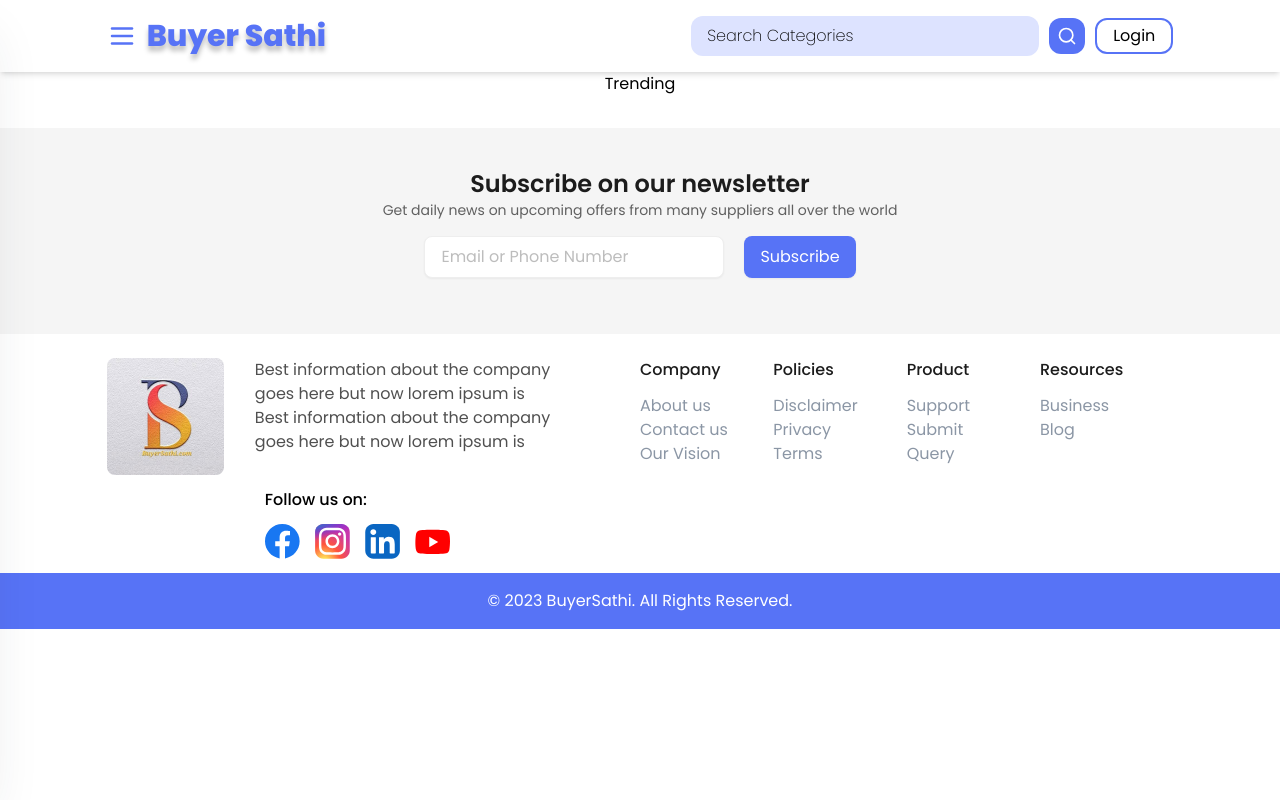
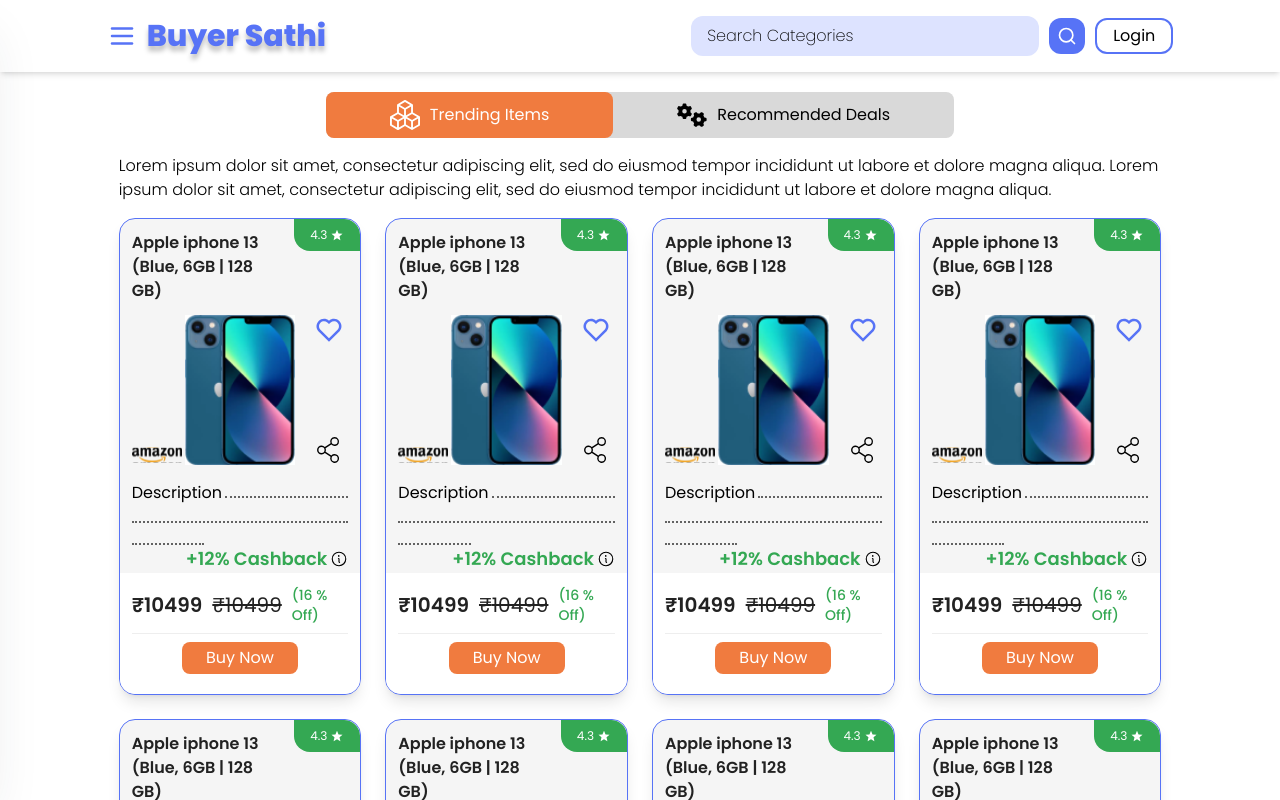
Before and after one commit to Hibbanur-Rahman/buyer-saathi, a React (Vite) app: page /trending in a window 1280 px wide. Shown: the top 800 px of the page. Built offline with nearby package versions, Linux system fonts and the light colour scheme.

Commit message:
adding the product recommended ui

```diff
--- a/src/App.jsx
+++ b/src/App.jsx
@@ -17,7 +17,9 @@
         <Routes>
           <Route path="/" element={<Home />} />
           <Route path="/product-category" element={<ProductCategory />} />
+          <Route path="/product-services" element={<ProductCategory />} />
           <Route path="/trending" element={<Trending />} />
+          <Route path="/recommended" element={<Trending />} />
         </Routes>
       </div>
       <Footer />
--- a/src/components/productItemCard.jsx
+++ b/src/components/productItemCard.jsx
@@ -7,7 +7,7 @@
 const ProductItemCard = (props) => {
   const [wishlist, setWishlist] = useState(false);
   return (
-    <div className="md:w-3/12 w-6/12 flex md:p-0 md:py-0 py-3 md:px-0 px-2 flex-shrink-0">
+    <div className="md:w-3/12 w-6/12 flex md:p-0 md:py-0 py-3 md:px-3 px-2 flex-shrink-0">
       <div className=" relative w-full bg-[#F5F5F5] rounded-2xl overflow-hidden border-[1px] shadow-lg p-0 border-primary">
         <div className="flex md:flex-row flex-col-reverse  w-full md:justify-between">
           <h1 className="p-3 font-semibold text-[#222222] md:text-base text-sm md:mt-0 mt-6">
--- a/src/views/trending.jsx
+++ b/src/views/trending.jsx
@@ -1,9 +1,259 @@
-import React from 'react'
+import React, { useState } from "react";
+import { BsBoxes } from "react-icons/bs";
+import { FaGears } from "react-icons/fa6";
+import itemImg1 from "../assets/images/item-img-1.png";
+import amazonLogo from "../assets/images/amazon-logo.svg";
+import ProductItemCard from "../components/productItemCard";
 
 const Trending = () => {
+  const [isTrendingItemsShow, setIsTrendingItemsShow] = useState(true);
   return (
-    <div>Trending</div>
-  )
-}
+    <div className="md:w-10/12 w-full flex flex-col items-center">
+      <div className="w-max mt-5 flex items-center justify-center rounded-lg bg-[#D9D9D9]">
+        <div
+          className={`${
+            isTrendingItemsShow ? "bg-[#F07B3F] rounded-lg" : ""
+          }  md:px-16 px-3 py-2 cursor-pointer gap-[10px] flex items-center justify-center`}
+          onClick={() => setIsTrendingItemsShow(true)}
+        >
+          <BsBoxes
+            className={` ${
+              isTrendingItemsShow ? "text-white" : "text-black"
+            }  md:text-3xl text-lg `}
+          />
+          <p
+            className={`md:text-base text-xs ${
+              isTrendingItemsShow ? "text-white" : "text-black"
+            }  `}
+          >
+            Trending Items
+          </p>
+        </div>
+        <div
+          className={`${
+            isTrendingItemsShow ? "" : "bg-[#34A853] rounded-lg"
+          } md:px-16 px-3 py-2 cursor-pointer gap-[10px] flex items-center justify-center`}
+          onClick={() => setIsTrendingItemsShow(false)}
+        >
+          <FaGears
+            className={` ${
+              isTrendingItemsShow ? "text-black" : "text-white"
+            }  md:text-3xl text-lg `}
+          />
+          <p
+            className={`md:text-base text-xs ${
+              isTrendingItemsShow ? "text-black" : "text-white"
+            }  `}
+          >
+            Recommended Deals
+          </p>
+        </div>
+      </div>
+      {isTrendingItemsShow ? (
+        <>
+          <p className="text-base font-light my-4 px-3">
+            Lorem ipsum dolor sit amet, consectetur adipiscing elit, sed do
+            eiusmod tempor incididunt ut labore et dolore magna aliqua. Lorem
+            ipsum dolor sit amet, consectetur adipiscing elit, sed do eiusmod
+            tempor incididunt ut labore et dolore magna aliqua.
+          </p>
+          <div className="w-full flex flex-wrap gap-y-6">
+            <ProductItemCard
+              image={itemImg1}
+              name="Apple iphone 13 (Blue, 6GB | 128 GB)"
+              rating="4.3"
+              price="14499"
+              discountedPrice="10499"
+              discountPercentage="16"
+              companyLogo={amazonLogo}
+              cashbackPercent="12"
+            />
+            <ProductItemCard
+              image={itemImg1}
+              name="Apple iphone 13 (Blue, 6GB | 128 GB)"
+              rating="4.3"
+              price="14499"
+              discountedPrice="10499"
+              discountPercentage="16"
+              companyLogo={amazonLogo}
+              cashbackPercent="12"
+            />
+            <ProductItemCard
+              image={itemImg1}
+              name="Apple iphone 13 (Blue, 6GB | 128 GB)"
+              rating="4.3"
+              price="14499"
+              discountedPrice="10499"
+              discountPercentage="16"
+              companyLogo={amazonLogo}
+              cashbackPercent="12"
+            />
+            <ProductItemCard
+              image={itemImg1}
+              name="Apple iphone 13 (Blue, 6GB | 128 GB)"
+              rating="4.3"
+              price="14499"
+              discountedPrice="10499"
+              discountPercentage="16"
+              companyLogo={amazonLogo}
+              cashbackPercent="12"
+            />
+            <ProductItemCard
+              image={itemImg1}
+              name="Apple iphone 13 (Blue, 6GB | 128 GB)"
+              rating="4.3"
+              price="14499"
+              discountedPrice="10499"
+              discountPercentage="16"
+              companyLogo={amazonLogo}
+              cashbackPercent="12"
+            />
+            <ProductItemCard
+              image={itemImg1}
+              name="Apple iphone 13 (Blue, 6GB | 128 GB)"
+              rating="4.3"
+              price="14499"
+              discountedPrice="10499"
+              discountPercentage="16"
+              companyLogo={amazonLogo}
+              cashbackPercent="12"
+            />
+            <ProductItemCard
+              image={itemImg1}
+              name="Apple iphone 13 (Blue, 6GB | 128 GB)"
+              rating="4.3"
+              price="14499"
+              discountedPrice="10499"
+              discountPercentage="16"
+              companyLogo={amazonLogo}
+              cashbackPercent="12"
+            />
+            <ProductItemCard
+              image={itemImg1}
+              name="Apple iphone 13 (Blue, 6GB | 128 GB)"
+              rating="4.3"
+              price="14499"
+              discountedPrice="10499"
+              discountPercentage="16"
+              companyLogo={amazonLogo}
+              cashbackPercent="12"
+            />
+            <ProductItemCard
+              image={itemImg1}
+              name="Apple iphone 13 (Blue, 6GB | 128 GB)"
+              rating="4.3"
+              price="14499"
+              discountedPrice="10499"
+              discountPercentage="16"
+              companyLogo={amazonLogo}
+              cashbackPercent="12"
+            />
+          </div>
+        </>
+      ) : (
+        <>
+          <p className="text-base font-light my-4 px-3">
+            Recommended deals are launched, consectetur adipiscing elit, sed do
+            eiusmod tempor incididunt ut labore et dolore magna aliqua. Lorem
+            ipsum dolor sit amet, consectetur adipiscing elit, sed do eiusmod
+            tempor incididunt ut labore et dolore magna aliqua.
+          </p>
+          <div className="w-full flex flex-wrap gap-y-6">
+            <ProductItemCard
+              image={itemImg1}
+              name="Apple iphone 13 (Blue, 6GB | 128 GB)"
+              rating="4.3"
+              price="14499"
+              discountedPrice="10499"
+              discountPercentage="16"
+              companyLogo={amazonLogo}
+              cashbackPercent="12"
+            />
+            <ProductItemCard
+              image={itemImg1}
+              name="Apple iphone 13 (Blue, 6GB | 128 GB)"
+              rating="4.3"
+              price="14499"
+              discountedPrice="10499"
+              discountPercentage="16"
+              companyLogo={amazonLogo}
+              cashbackPercent="12"
+            />
+            <ProductItemCard
+              image={itemImg1}
+              name="Apple iphone 13 (Blue, 6GB | 128 GB)"
+              rating="4.3"
+              price="14499"
+              discountedPrice="10499"
+              discountPercentage="16"
+              companyLogo={amazonLogo}
+              cashbackPercent="12"
+            />
+            <ProductItemCard
+              image={itemImg1}
+              name="Apple iphone 13 (Blue, 6GB | 128 GB)"
+              rating="4.3"
+              price="14499"
+              discountedPrice="10499"
+              discountPercentage="16"
+              companyLogo={amazonLogo}
+              cashbackPercent="12"
+            />
+            <ProductItemCard
+              image={itemImg1}
+              name="Apple iphone 13 (Blue, 6GB | 128 GB)"
+              rating="4.3"
+              price="14499"
+              discountedPrice="10499"
+              discountPercentage="16"
+              companyLogo={amazonLogo}
+              cashbackPercent="12"
+            />
+            <ProductItemCard
+              image={itemImg1}
+              name="Apple iphone 13 (Blue, 6GB | 128 GB)"
+              rating="4.3"
+              price="14499"
+              discountedPrice="10499"
+              discountPercentage="16"
+              companyLogo={amazonLogo}
+              cashbackPercent="12"
+            />
+            <ProductItemCard
+              image={itemImg1}
+              name="Apple iphone 13 (Blue, 6GB | 128 GB)"
+              rating="4.3"
+              price="14499"
+              discountedPrice="10499"
+              discountPercentage="16"
+              companyLogo={amazonLogo}
+              cashbackPercent="12"
+            />
+            <ProductItemCard
+              image={itemImg1}
+              name="Apple iphone 13 (Blue, 6GB | 128 GB)"
+              rating="4.3"
+              price="14499"
+              discountedPrice="10499"
+              discountPercentage="16"
+              companyLogo={amazonLogo}
+              cashbackPercent="12"
+            />
+            <ProductItemCard
+              image={itemImg1}
+              name="Apple iphone 13 (Blue, 6GB | 128 GB)"
+              rating="4.3"
+              price="14499"
+              discountedPrice="10499"
+              discountPercentage="16"
+              companyLogo={amazonLogo}
+              cashbackPercent="12"
+            />
+          </div>
+        </>
+      )}
+    </div>
+  );
+};
 
 export default Trending;
```
Also changed, not shown: src/components/navbar.jsx (+10 -8 lines), src/views/home.jsx (+5 -5 lines), src/views/productCategories.jsx (+13 -13 lines).
